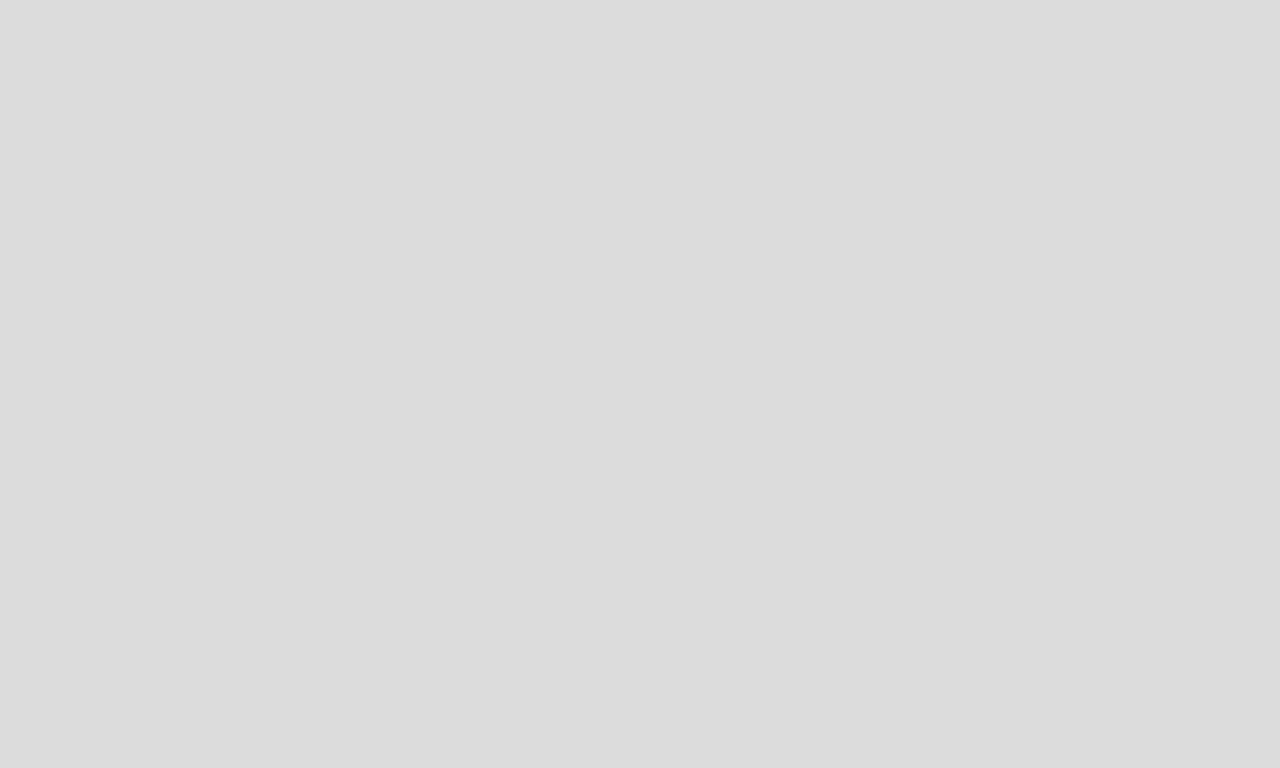
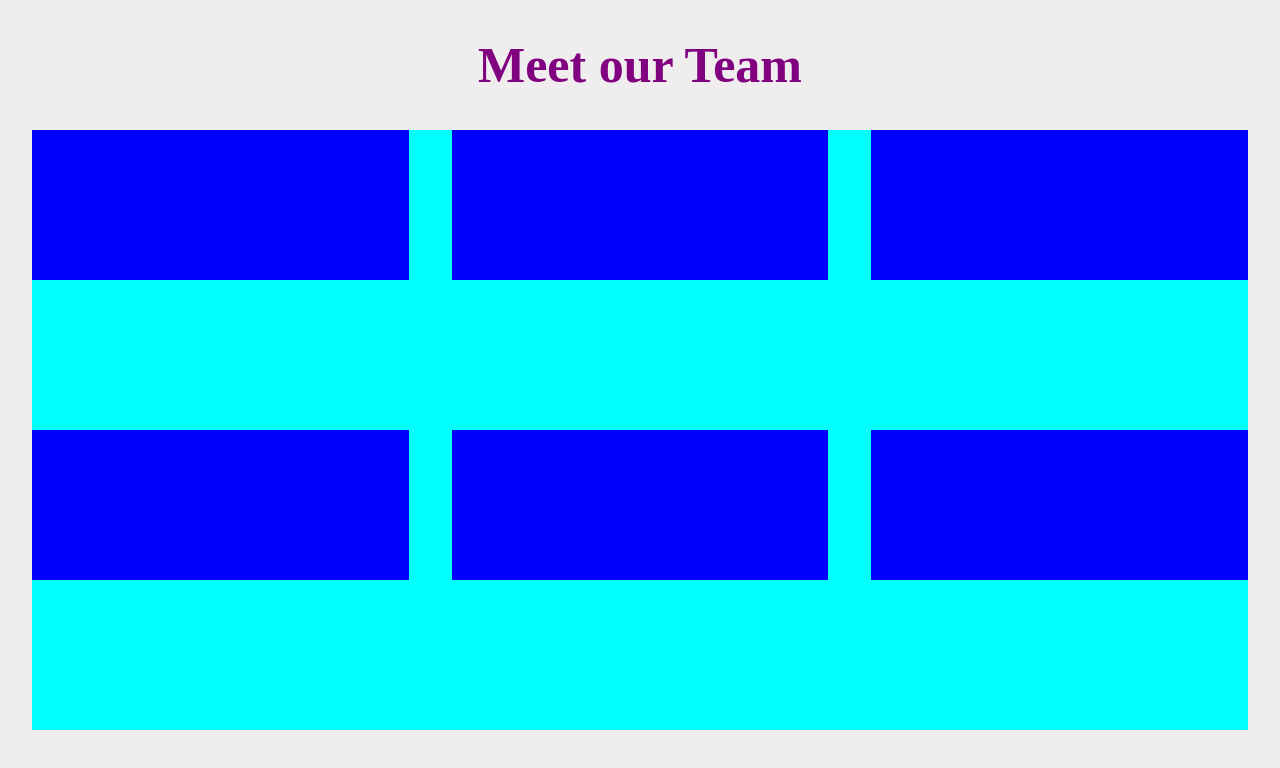
Before and after one commit to DanieleGattuso/js-our-team, a plain HTML site: page index.html in a window 1280 px wide. Drawn offline with Linux system fonts and the light colour scheme.

Commit message:
doing layout

```diff
--- a/css/style.css
+++ b/css/style.css
@@ -1,13 +1,52 @@
 
+
+/* Regole generali */
 * {
     margin: 0;
     padding: 0;
     box-sizing: border-box;
-    background-color: gainsboro;
+    background-color: rgb(239, 237, 237);
+}
+
+h1{
+    font-size: 50px;
+}
+/* Inizio pagina */
+header{
+
+    height: 130px;
+    width: 100%;
+    display: flex;
+    justify-content: center;
+    align-items: center;
+    color: purple;
 }
 
 
-header{
+/******************** MAIN*********************/
+
+main{
+
+    display: flex;
+    justify-content: center;
+    align-items: center;
+
+}
+.main_container{
+
+    display: flex;
+    justify-content: space-between;
+    flex-wrap: wrap;
+    background-color: aqua;
+    height: 600px;
+    width: 95%;
+}
+
+.cards_container{
+
+    background-color: blue;
+    height: 150px;
+    width: 31%;
 
 
 }
--- a/index.html
+++ b/index.html
@@ -8,27 +8,46 @@
 </head>
 <body>
 
+
+    <!------------HEADER -------------------->
     <header>
 
-
-
-
-
-
-
-
+        <h1>Meet our Team</h1>
 
 
     </header>
 
 
 
-
-
-
     <main>
 
+        <div class="main_container">
 
+            <div class="cards_container">
+
+            </div>
+
+            <div class="cards_container">
+
+            </div>
+
+            <div class="cards_container">
+
+            </div>
+
+            <div class="cards_container">
+
+            </div>
+
+            <div class="cards_container">
+
+            </div>
+
+            <div class="cards_container">
+
+            </div>
+
+        </div>
 
 
 
```
